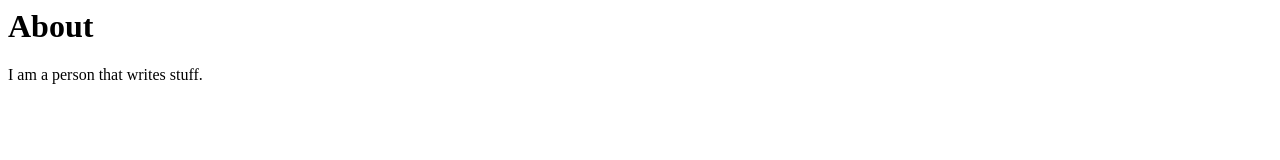
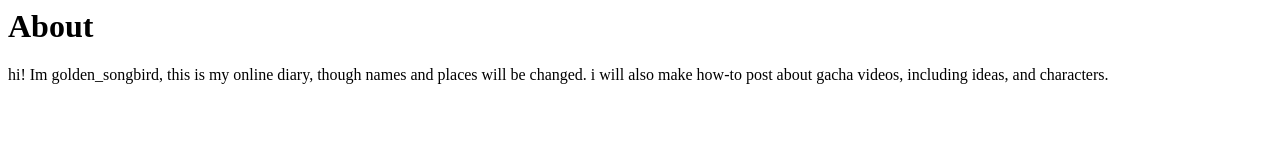
Before and after one commit to leonoratrius/golden_songbird.blog, an Eleventy site: page content/about.md in a window 1280 px wide. Built offline with nearby package versions, Linux system fonts and the light colour scheme; Eleventy itself is replaced by a stand-in of ours; files that its build step writes are made by us from their sources; what @zachleat/heading-anchors, zod-validation-error would draw is missing.

Commit message:
about me update

```diff
--- a/content/about.md
+++ b/content/about.md
@@ -6,4 +6,4 @@ const eleventyNavigation = {
 ---
 # About
 
-I am a person that writes stuff.
+hi! Im golden_songbird, this is my online diary, though names and places will be changed. i will also make how-to post about gacha videos, including ideas, and characters.
```
